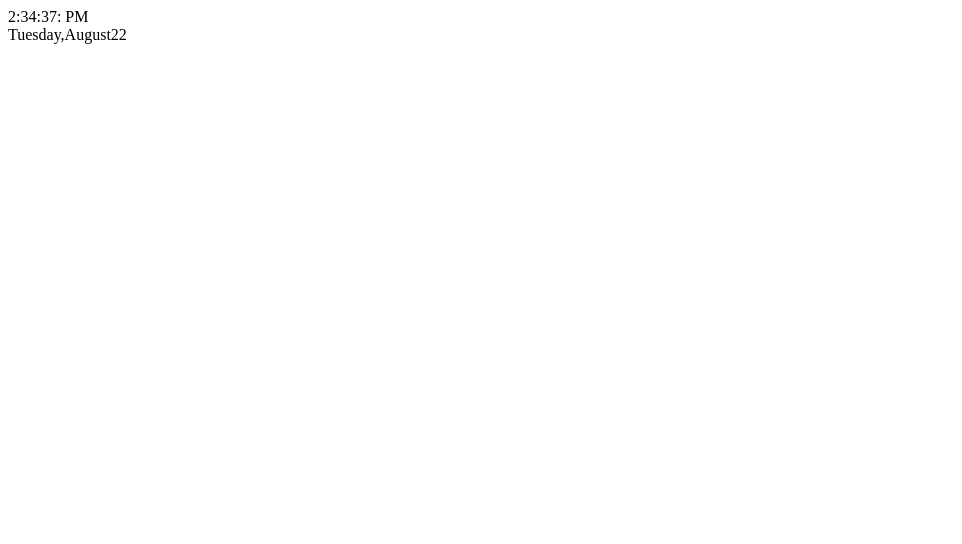
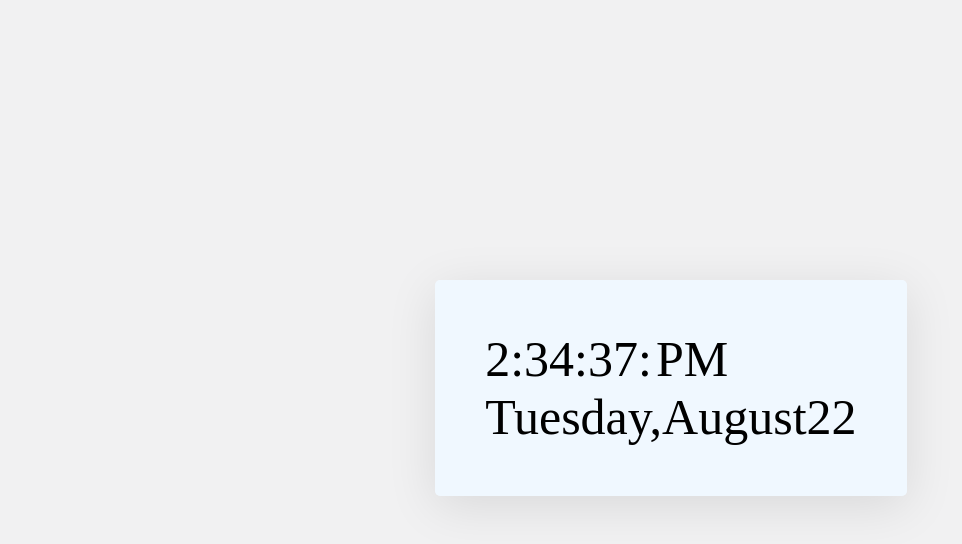
Before and after one commit to gopalbasak1/digital-clock, a plain HTML site: page index.html in a window 1280 px wide. Shown: the whole page, without its empty margins (0-962 px from the left). Drawn offline with Linux system fonts and the light colour scheme.

Commit message:
completed style

```diff
--- a/index.html
+++ b/index.html
@@ -4,6 +4,23 @@
     <meta charset="UTF-8">
     <meta name="viewport" content="width=device-width, initial-scale=1.0">
     <title>Digital Clock</title>
+    <style>
+        body{
+            background-color: #f1f1f2;
+        }
+        .mywatch{
+            top: 35%;
+            left: 34%;
+            position: fixed;
+            background-color: aliceblue;
+            padding: 50px;
+            border-radius: 5px;
+            box-shadow: rgba(0, 0, 0, 0.1) 0px 10px 50px;;
+        }
+        span{
+            font-size: 50px;
+        }
+    </style>
 </head>
 <body>
    <div class="mywatch">
```
